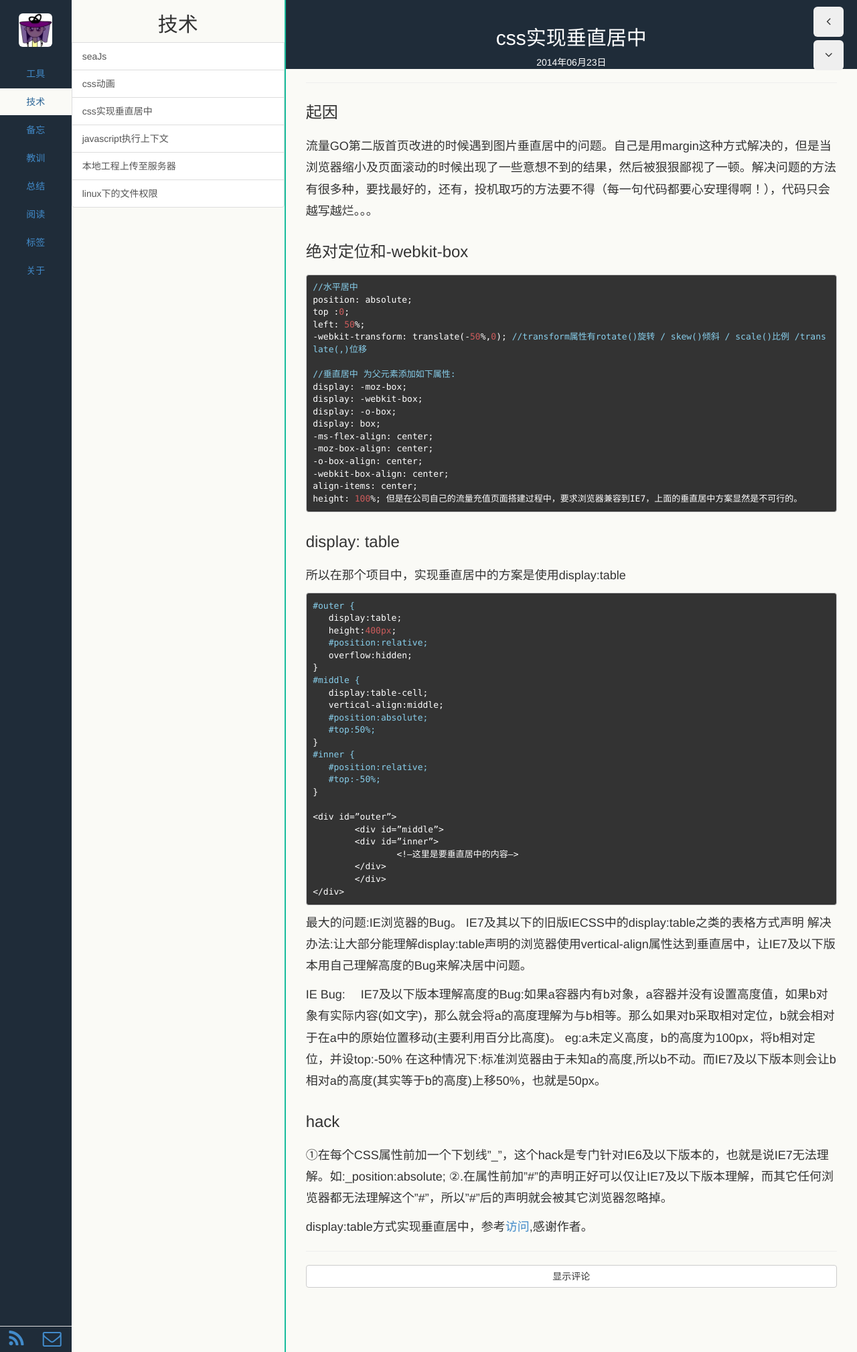
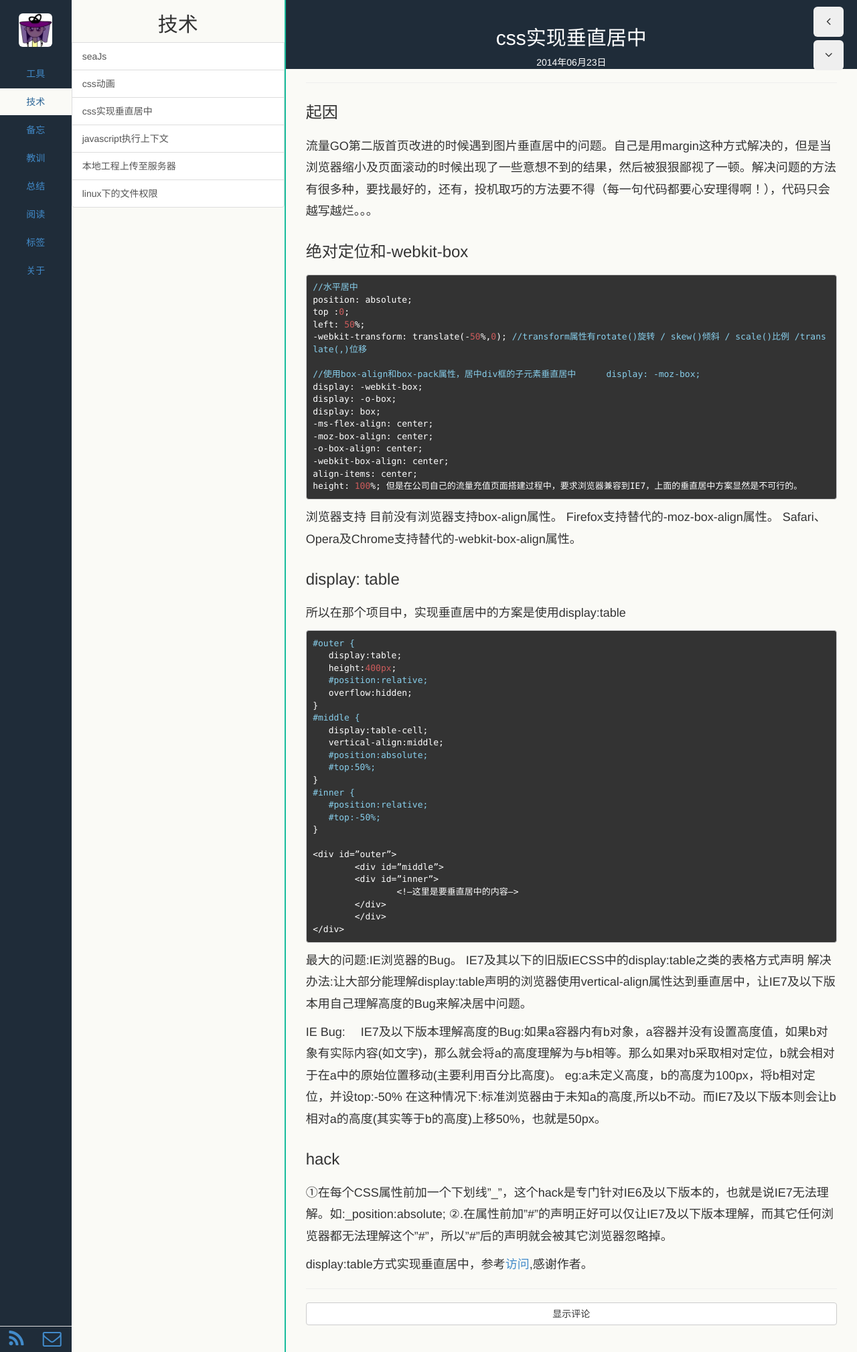
Before and after one commit to echoZQ/echo-blog, a Jekyll site: the page built from _posts/2014-06-23-css.md, in a window 1280 px wide. Shown: the whole page at 67% size. Built offline with Jekyll 4.4.1, drawn with Linux system fonts in a browser that asks for light colours; Markdown is read by kramdown in place of the engine named in the settings.

```diff
--- a/_posts/2014-06-23-css.md
+++ b/_posts/2014-06-23-css.md
@@ -16,8 +16,7 @@ description: 写流量GO第二版首页的时候模仿阿里通信[访问](http:
     left: 50%;
     -webkit-transform: translate(-50%,0); //transform属性有rotate()旋转 / skew()倾斜 / scale()比例 /translate(,)位移
 
-    //垂直居中 为父元素添加如下属性:
-    display: -moz-box;
+    //使用box-align和box-pack属性，居中div框的子元素垂直居中    	display: -moz-box;
     display: -webkit-box;
     display: -o-box;
     display: box;
@@ -28,6 +27,11 @@ description: 写流量GO第二版首页的时候模仿阿里通信[访问](http:
     align-items: center;
     height: 100%;
 但是在公司自己的流量充值页面搭建过程中，要求浏览器兼容到IE7，上面的垂直居中方案显然是不可行的。
+
+浏览器支持
+目前没有浏览器支持box-align属性。
+Firefox支持替代的-moz-box-align属性。
+Safari、Opera及Chrome支持替代的-webkit-box-align属性。
 
 ### display: table
 所以在那个项目中，实现垂直居中的方案是使用display:table
```
Also changed, not shown: _posts/2014-09-12-SSH-KEY.md (added, +16 -0 lines), public/img/ssh.png (added).
